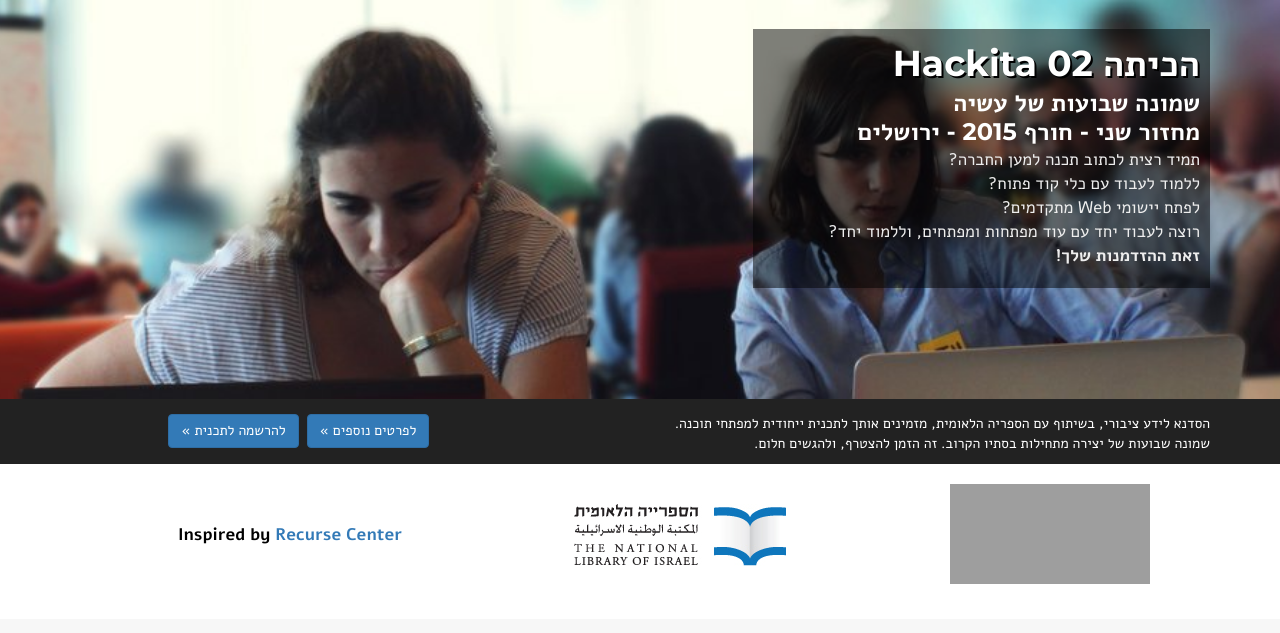
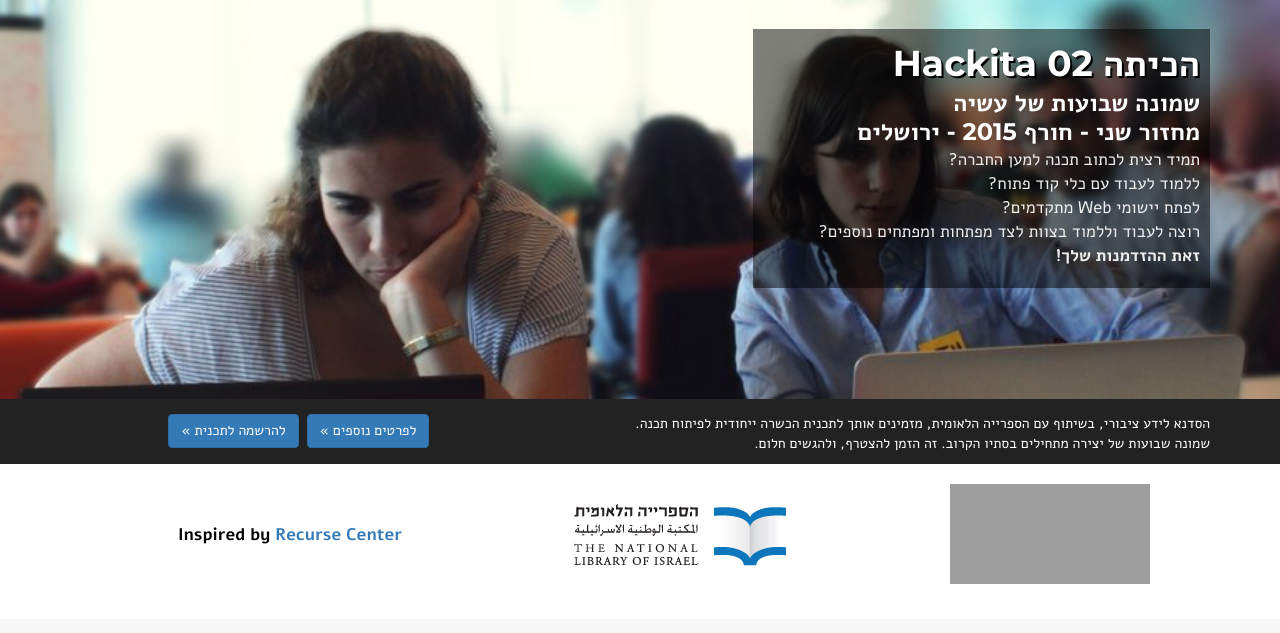
Before and after one commit to nonZero/Hackita02, a Django app: template website/templates/website/home.html in a window 1280 px wide. Shown: the part 53-686 px from the top of the page. Run offline with Django 3.2, Linux system fonts and the light colour scheme; the template is opened without the code that fills it, so the values that code supplies are empty; some libraries are stand-ins or nearby versions; grey boxes are pictures that could not be loaded.

Commit message:
Minor text changes in homepage, remove apparently redundant div element.

```diff
--- a/website/templates/website/home.html
+++ b/website/templates/website/home.html
@@ -1,7 +1,6 @@
 {% extends 'website/base.html' %}
 {% block content_container %}
 
-    <div>
     <div class="home-top" id="intro-and-teaser">
         <div id="intro" class="pull-up">
             <div class="container">
@@ -61,7 +60,7 @@
                                     לפתח יישומי Web מתקדמים?
                                 </li>
                                 <li>
-רוצה לעבוד יחד עם עוד מפתחות ומפתחים, וללמוד יחד?
+                                    רוצה לעבוד וללמוד בצוות לצד מפתחות ומפתחים נוספים?
                                 </li>
                                 <li>
                                     <b>זאת ההזדמנות שלך!</b>
@@ -81,8 +80,8 @@
                 <div class="row">
                     <div class="col-sm-7">
                         <p>
-הסדנא לידע ציבורי, בשיתוף עם הספריה הלאומית, מזמינים אותך לתכנית ייחודית למפתחי תוכנה.<br/>
-שמונה שבועות של יצירה מתחילות בסתיו הקרוב. זה הזמן להצטרף, ולהגשים חלום.
+                            הסדנא לידע ציבורי, בשיתוף עם הספרייה הלאומית, מזמינים אותך לתכנית הכשרה ייחודית לפיתוח תכנה.<br/>
+                            שמונה שבועות של יצירה מתחילים בסתיו הקרוב. זה הזמן להצטרף, ולהגשים חלום.
                         </p>
                     </div>
 
@@ -96,8 +95,6 @@
                 </div>
             </div>
         </div>
-
-
     </div>
 
 {% endblock %}
```
Lines whose indentation alone changed are shown as unchanged.
